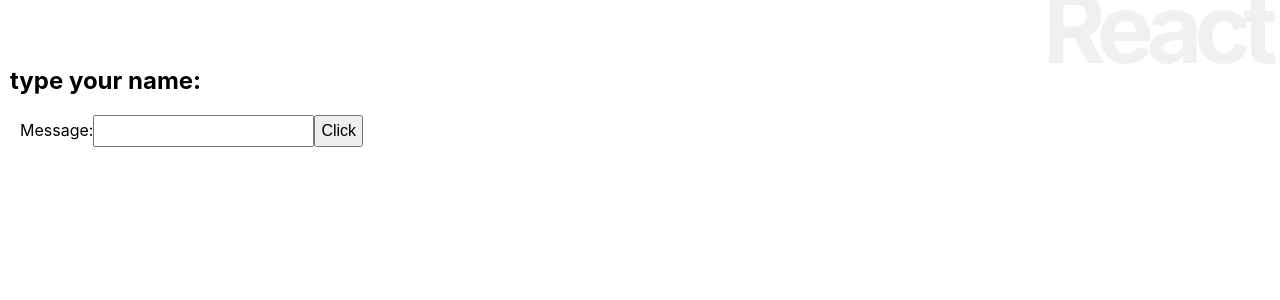
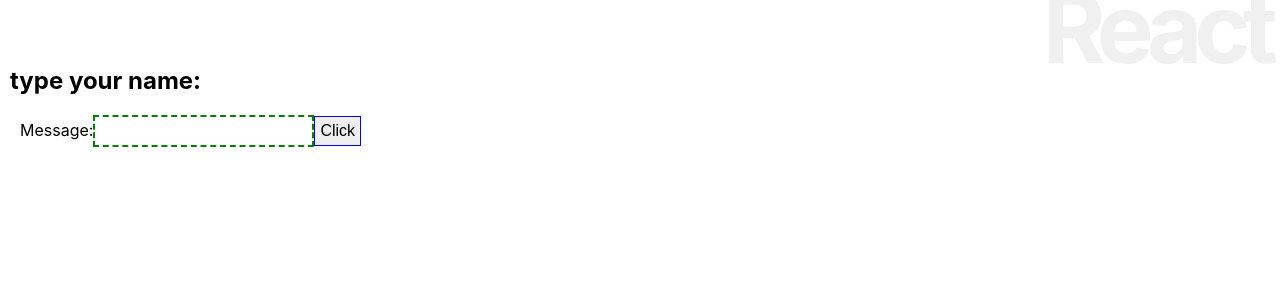
Before and after one commit to koharakouki/react_practice, a React (Create React App) app in the folder re-react/: page / in a window 1280 px wide. Shown: the top 300 px of the page. Built offline with nearby package versions, Linux system fonts and the light colour scheme.

Commit message:
validation

```diff
--- a/re-react/src/App.css
+++ b/re-react/src/App.css
@@ -14,3 +14,11 @@
     color:#666;
     font-size:16pt;
 }
+
+input:invalid {
+  border: 2px dashed green;
+}
+
+input:valid {
+  border: 1px solid blue;
+}
--- a/re-react/src/App.js
+++ b/re-react/src/App.js
@@ -45,7 +45,7 @@
           <label>
             <span style={this.inputStyle}></span>
             Message:
-            <input type="text" style={this.inputStyle} onChange={this.doChange} />
+            <input type="text" style={this.inputStyle} onChange={this.doChange} required pattern="[A-Za-z _,.]+" />
           </label>
           <input type="submit" style={this.inputStyle} value="Click" />
         </form>
```
